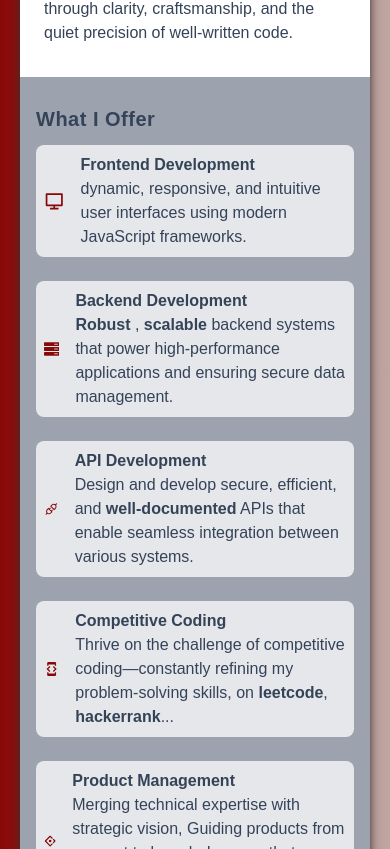
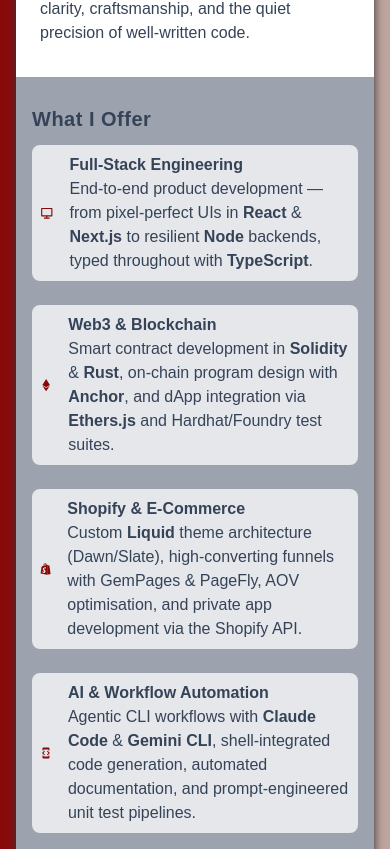
Before and after one commit to xwaynex/port, a Next.js app: page / in a window 390 px wide. Shown: the part 1151-2000 px from the top of the page. Built offline with nearby package versions, Linux system fonts and the light colour scheme.

Commit message:
Enhance layout responsiveness and update service descriptions with new skills and tags

```diff
--- a/src/app/page.tsx
+++ b/src/app/page.tsx
@@ -15,7 +15,7 @@
 
   return (
     <>
-      <div className="grid grid-cols-12 gap-6 my-14 px-5 lg:px-48 sm:px:20 md:px-32 ">
+      <div className="grid grid-cols-12 gap-6 my-14 px-4 sm:px-8 md:px-16 lg:px-32 xl:px-48 overflow-x-hidden">
         <div className="col-span-12 bg-white dark:bg-dark-500 lg:col-span-4 rounded-2xl p-4 text-center shadow-custom-light dark:shadow-custom-dark">
           <Sidebar />
         </div>
--- a/src/data.ts
+++ b/src/data.ts
@@ -1,140 +1,147 @@
 import { RiComputerLine } from "react-icons/ri";
 import { iProject, iService, iSkill } from "./type";
-import { FaServer } from "react-icons/fa";
-import { AiOutlineAntDesign, AiOutlineApi } from "react-icons/ai";
+import { FaServer, FaCloud, FaNodeJs, FaAws } from "react-icons/fa";
+import { AiOutlineApi } from "react-icons/ai";
 import { MdDeveloperMode } from "react-icons/md";
 import { BsCCircleFill } from "react-icons/bs";
+import {
+  SiJavascript,
+  SiTypescript,
+  SiReact,
+  SiNextdotjs,
+  SiTailwindcss,
+  SiHtml5,
+  SiNestjs,
+  SiPython,
+  SiRust,
+  SiSolidity,
+  SiEthereum,
+  SiMongodb,
+  SiMysql,
+  SiPostgresql,
+  SiSupabase,
+  SiFirebase,
+  SiDocker,
+  SiKubernetes,
+  SiShopify,
+  SiWordpress,
+  SiGit,
+  SiPrisma,
+  SiGithub,
+} from "react-icons/si";
 
 export const service: iService[] = [
   {
     Icon: RiComputerLine,
-    title: "Frontend Development",
+    title: "Full-Stack Engineering",
     about:
-      " dynamic, responsive, and intuitive user interfaces using modern JavaScript frameworks.",
+      "End-to-end product development — from pixel-perfect UIs in <b>React</b> & <b>Next.js</b> to resilient <b>Node</b> backends, typed throughout with <b>TypeScript</b>.",
+    tags: ["React", "Next.js", "TypeScript", "NestJS", "Express"],
   },
   {
-    Icon: FaServer,
-    title: "Backend Development",
+    Icon: SiEthereum,
+    title: "Web3 & Blockchain",
     about:
-      "<b>Robust </b>, <b>scalable</b> backend systems that power high-performance applications and ensuring secure data management.",
+      "Smart contract development in <b>Solidity</b> & <b>Rust</b>, on-chain program design with <b>Anchor</b>, and dApp integration via <b>Ethers.js</b> and Hardhat/Foundry test suites.",
+    tags: ["Solidity", "Rust", "Anchor", "Ethers.js", "Hardhat"],
+  },
+  {
+    Icon: SiShopify,
+    title: "Shopify & E-Commerce",
+    about:
+      "Custom <b>Liquid</b> theme architecture (Dawn/Slate), high-converting funnels with GemPages & PageFly, AOV optimisation, and private app development via the Shopify API.",
+    tags: ["Liquid", "Dawn/Slate", "GemPages", "Shopify Flow", "PHP/WP"],
+  },
+  {
+    Icon: MdDeveloperMode,
+    title: "AI & Workflow Automation",
+    about:
+      "Agentic CLI workflows with <b>Claude Code</b> & <b>Gemini CLI</b>, shell-integrated code generation, automated documentation, and prompt-engineered unit test pipelines.",
+    tags: ["Claude Code", "Gemini CLI", "Copilot CLI", "Prompt Eng."],
+  },
+  {
+    Icon: FaCloud,
+    title: "Cloud & DevOps",
+    about:
+      "Containerised deployments with <b>Docker</b> & <b>Kubernetes</b>, serverless functions on <b>AWS Lambda</b>, S3 asset pipelines, and EC2 infrastructure management.",
+    tags: ["AWS", "Docker", "Kubernetes", "EC2", "S3 / Lambda"],
   },
   {
     Icon: AiOutlineApi,
-    title: "API Development",
+    title: "API & System Design",
     about:
-      "Design and develop secure, efficient, and <b>well-documented</b> APIs that enable seamless integration between various systems.",
-  },
-  {
-    Icon: MdDeveloperMode,
-    title: "Competitive Coding",
-    about:
-      "Thrive on the challenge of competitive coding—constantly refining my problem-solving skills, on <b>leetcode</b>, <b>hackerrank</b>...",
-  },
-  {
-    Icon: AiOutlineAntDesign,
-    title: "Product Management",
-    about:
-      "Merging technical expertise with strategic vision, Guiding products from concept to launch. I ensure that every solution not only meets market demands.",
+      "Design of <b>REST</b> and <b>GraphQL</b> APIs backed by PostgreSQL, MongoDB, or Supabase, with Prisma ORM, performance profiling, and Core Web Vitals optimisation.",
+    tags: ["REST", "GraphQL", "Prisma", "Supabase", "PostgreSQL"],
   },
 ];
 
-export const languages: iSkill[] = [
-  {
-    Icon: BsCCircleFill,
-    name: "Java Script",
-    level: "90%",
-  },
-  {
-    Icon: BsCCircleFill,
-    name: "Type Script",
-    level: "80%",
-  },
-
-  {
-    Icon: BsCCircleFill,
-    name: "Rust",
-    level: "50%",
-  },
-  {
-    Icon: BsCCircleFill,
-    name: "Solidity",
-    level: "50%",
-  },
-  {
-    Icon: BsCCircleFill,
-    name: "React",
-    level: "80%",
-  },
-  {
-    Icon: BsCCircleFill,
-    name: "React Native",
-    level: "70%",
-  },
-
-  {
-    Icon: BsCCircleFill,
-    name: "Next.Js",
-    level: "70%",
-  },
-  {
-    Icon: BsCCircleFill,
-    name: "Express",
-    level: "70%",
-  },
-  {
-    Icon: BsCCircleFill,
-    name: "Nestjs",
-    level: "70%",
-  },
+export const frontendSkills: iSkill[] = [
+  { Icon: SiJavascript, name: "JavaScript", level: "90%" },
+  { Icon: SiTypescript, name: "TypeScript", level: "85%" },
+  { Icon: SiReact, name: "React.js", level: "90%" },
+  { Icon: SiNextdotjs, name: "Next.js", level: "80%" },
+  { Icon: SiReact, name: "React Native", level: "75%" },
+  { Icon: SiTailwindcss, name: "Tailwind CSS", level: "90%" },
+  { Icon: SiHtml5, name: "HTML / CSS", level: "95%" },
 ];
 
-export const tools: iSkill[] = [
-  {
-    Icon: BsCCircleFill,
-    name: "Aws",
-    level: "60%",
-  },
-  {
-    Icon: BsCCircleFill,
-    name: "Docker",
-    level: "70%",
-  },
-  {
-    Icon: BsCCircleFill,
-    name: "Kubarneries",
-    level: "70%",
-  },
-  {
-    Icon: BsCCircleFill,
-    name: "MongoDb",
-    level: "80%",
-  },
-  {
-    Icon: BsCCircleFill,
-    name: "Mysql",
-    level: "60%",
-  },
-  {
-    Icon: BsCCircleFill,
-    name: "Prisma",
-    level: "70%",
-  },
-  {
-    Icon: BsCCircleFill,
-    name: "Supabase",
-    level: "70%",
-  },
-  {
-    Icon: BsCCircleFill,
-    name: "Firebase",
-    level: "80%",
-  },
-  {
-    Icon: BsCCircleFill,
-    name: "Sentry",
-    level: "80%",
-  },
+export const backendSkills: iSkill[] = [
+  { Icon: FaNodeJs, name: "Express.js", level: "80%" },
+  { Icon: SiNestjs, name: "NestJS", level: "75%" },
+  { Icon: SiPython, name: "Python", level: "70%" },
 ];
+
+export const web3Skills: iSkill[] = [
+  { Icon: SiSolidity, name: "Solidity", level: "65%" },
+  { Icon: SiRust, name: "Rust", level: "60%" },
+  { Icon: SiRust, name: "Anchor / Cargo", level: "55%" },
+  { Icon: SiEthereum, name: "Ethers.js", level: "65%" },
+  { Icon: BsCCircleFill, name: "Hardhat / Foundry", level: "60%" },
+  { Icon: BsCCircleFill, name: "Infura / Alchemy", level: "65%" },
+];
+
+export const databaseSkills: iSkill[] = [
+  { Icon: SiMongodb, name: "MongoDB", level: "80%" },
+  { Icon: SiMysql, name: "MySQL", level: "70%" },
+  { Icon: SiPostgresql, name: "PostgreSQL", level: "70%" },
+  { Icon: SiSupabase, name: "Supabase", level: "75%" },
+  { Icon: SiFirebase, name: "Firebase", level: "80%" },
+  { Icon: SiPrisma, name: "Prisma ORM", level: "75%" },
+];
+
+export const cloudSkills: iSkill[] = [
+  { Icon: FaAws, name: "AWS (EC2, S3, Lambda)", level: "65%" },
+  { Icon: SiDocker, name: "Docker", level: "75%" },
+  { Icon: SiKubernetes, name: "Kubernetes", level: "65%" },
+  { Icon: SiGit, name: "Git / GitHub", level: "90%" },
+];
+
+export const shopifySkills: iSkill[] = [
+  { Icon: SiShopify, name: "Shopify Liquid", level: "85%" },
+  { Icon: SiShopify, name: "Custom Theme Dev (Dawn/Slate)", level: "80%" },
+  { Icon: SiShopify, name: "GemPages / PageFly", level: "80%" },
+  { Icon: SiShopify, name: "Shopify Flow & App APIs", level: "75%" },
+  { Icon: SiWordpress, name: "WordPress (PHP)", level: "75%" },
+];
+
+export const aiWorkflowSkills: iSkill[] = [
+  { Icon: BsCCircleFill, name: "Claude Code (Agentic)", level: "90%" },
+  { Icon: BsCCircleFill, name: "Gemini CLI", level: "80%" },
+  { Icon: SiGithub, name: "GitHub Copilot CLI", level: "80%" },
+  { Icon: BsCCircleFill, name: "Prompt Engineering", level: "85%" },
+  { Icon: BsCCircleFill, name: "CLI Piping & Automation", level: "80%" },
+];
+
+export const testingSkills: iSkill[] = [
+  { Icon: BsCCircleFill, name: "Mocha / Chai", level: "75%" },
+  { Icon: BsCCircleFill, name: "Integration Testing", level: "70%" },
+  { Icon: BsCCircleFill, name: "Google PageSpeed Insights", level: "80%" },
+  { Icon: BsCCircleFill, name: "Core Web Vitals / SEO", level: "80%" },
+];
+
+// Legacy exports retained for compatibility
+export const languages = frontendSkills;
+export const tools = cloudSkills;
 
 export const projects: iProject[] = [
   {
--- a/src/type.ts
+++ b/src/type.ts
@@ -4,6 +4,7 @@
   title: string
   about: string
   Icon: IconType
+  tags?: string[]
 }
 
 export interface iSkill {
```
